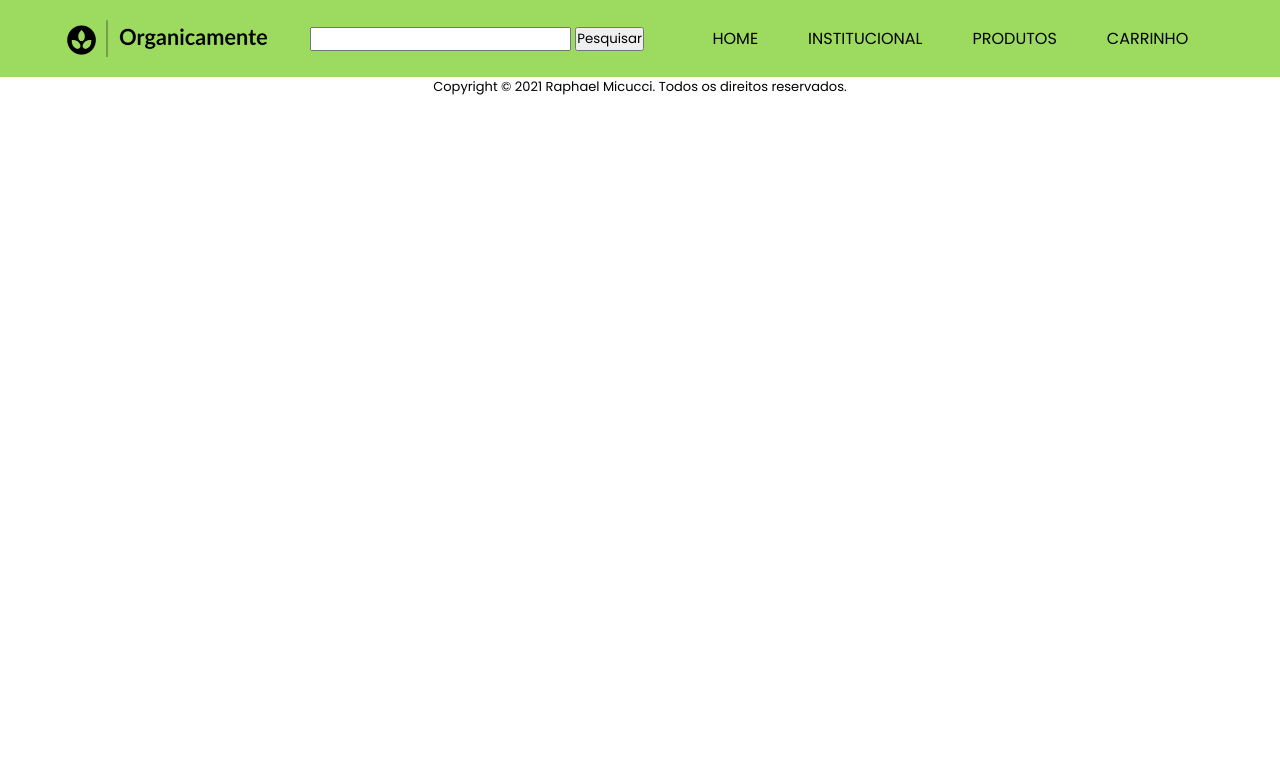
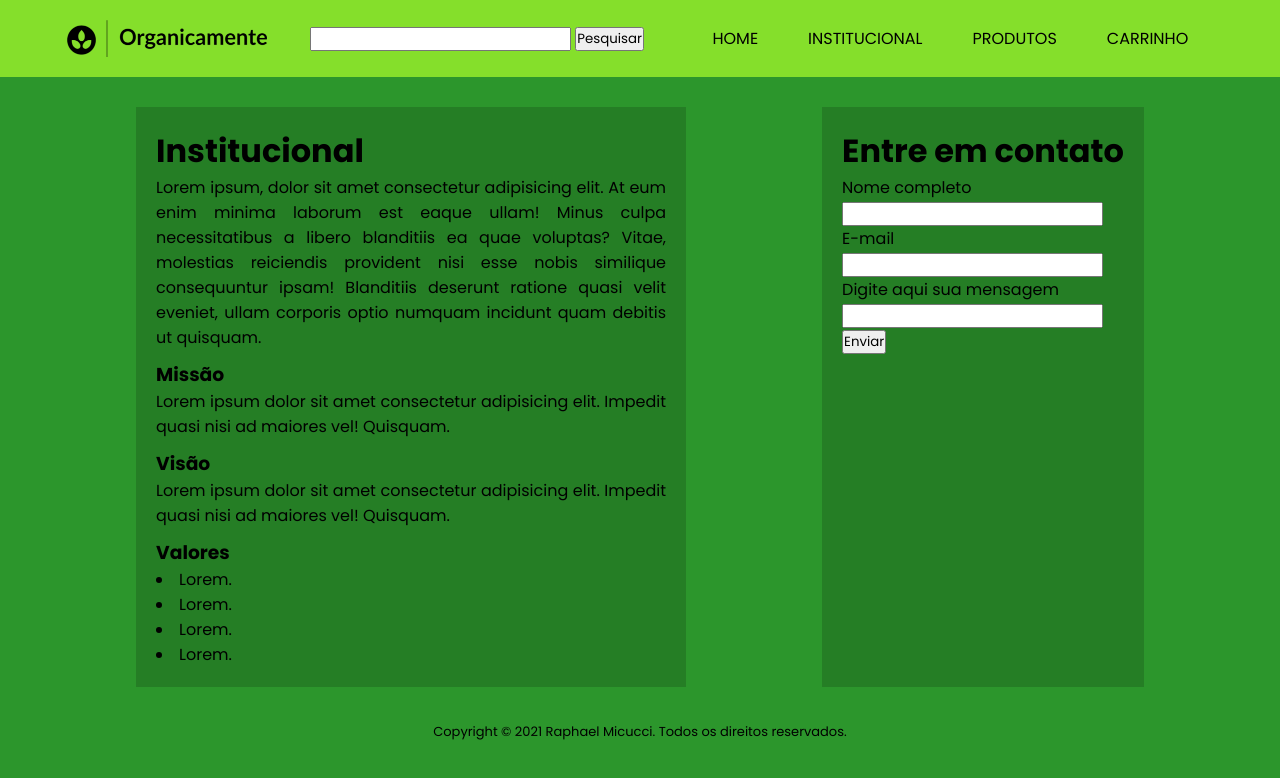
Before and after one commit to raphaelmicucci/gama-desafio-1, a plain HTML site: page institucional.html in a window 1280 px wide. Drawn offline with Linux system fonts and the light colour scheme.

Commit message:
Modificado: institucional.html estruturada

```diff
--- a/institucional.html
+++ b/institucional.html
@@ -34,8 +34,35 @@
             </nav>
         </div>
     </div>
-    <main>
+    <main class="cont-inst">
+        <div class="institucional">
+            <h1>Institucional</h1>
+            <p>Lorem ipsum, dolor sit amet consectetur adipisicing elit. At eum enim minima laborum est eaque ullam! Minus culpa necessitatibus a libero blanditiis ea quae voluptas? Vitae, molestias reiciendis provident nisi esse nobis similique consequuntur ipsam! Blanditiis deserunt ratione quasi velit eveniet, ullam corporis optio numquam incidunt quam debitis ut quisquam.</p>
+            <h3>Missão</h3>
+            <p>Lorem ipsum dolor sit amet consectetur adipisicing elit. Impedit quasi nisi ad maiores vel! Quisquam.</p>
+            <h3>Visão</h3>
+            <p>Lorem ipsum dolor sit amet consectetur adipisicing elit. Impedit quasi nisi ad maiores vel! Quisquam.</p>
+            <h3>Valores</h3>
+            <ul class="valores">
+                <li>Lorem.</li>
+                <li>Lorem.</li>
+                <li>Lorem.</li>
+                <li>Lorem.</li>
+            </ul>
+        </div>
+        <div class="fale-conosco">
+            <h1>Entre em contato</h1>
+            <form>
+                <label for="nome_completo">Nome completo</label><br>
+                <input type="text"><br>
+                <label for="e-mail">E-mail</label><br>
+                <input type="email"><br>
+                <label for="mensagem">Digite aqui sua mensagem</label><br>
+                <input type="text"><br>
+                <button>Enviar</button>
+            </form>
 
+        </div>
     </main>
     <footer>
         <p>Copyright &copy 2021 Raphael Micucci. Todos os direitos reservados.</p>
--- a/style.css
+++ b/style.css
@@ -11,6 +11,7 @@
 a {
     text-decoration: none;
 }
+
 /* ----------------------------------Cabeçalho---------------------------------- */
 .navbar {
     display: flex;
@@ -57,13 +58,16 @@ nav ul li:hover {
 }
 
 .container {
-    background-color: rgb(157, 219, 96);
+    background-color: rgb(133, 223, 43);
     max-width: 1400px;
     margin: auto;
     padding: 0 25px 0 25px;
 }
 
 /* ----------------------------------Corpo---------------------------------- */
+body {
+    background-color: rgb(44, 150, 44);
+}
 .banner_blackfriday {
     background-color: black;
     padding: 30px 30px 10px 30px;
@@ -116,10 +120,35 @@ nav ul li:hover {
     border: solid 1px;
 }
 
+.cont-inst {
+    display: flex;
+    flex-wrap: wrap;
+    justify-content: space-evenly;
+}
+
+.cont-inst div {
+    background-color: #257e25;
+    margin: 30px 0;
+    padding: 20px;
+    max-width: 550px;
+}
+
+.institucional p {
+    text-align: justify;
+}
+
+.institucional h3 {
+    padding-top: 10px;
+}
+
+.institucional ul li {
+    list-style-position: inside;
+}
 
 /* ----------------------------------Rodapé---------------------------------- */
 
 footer p {
     font-size: 13px;
     text-align: center;
+    margin: 5px;
 }
```
